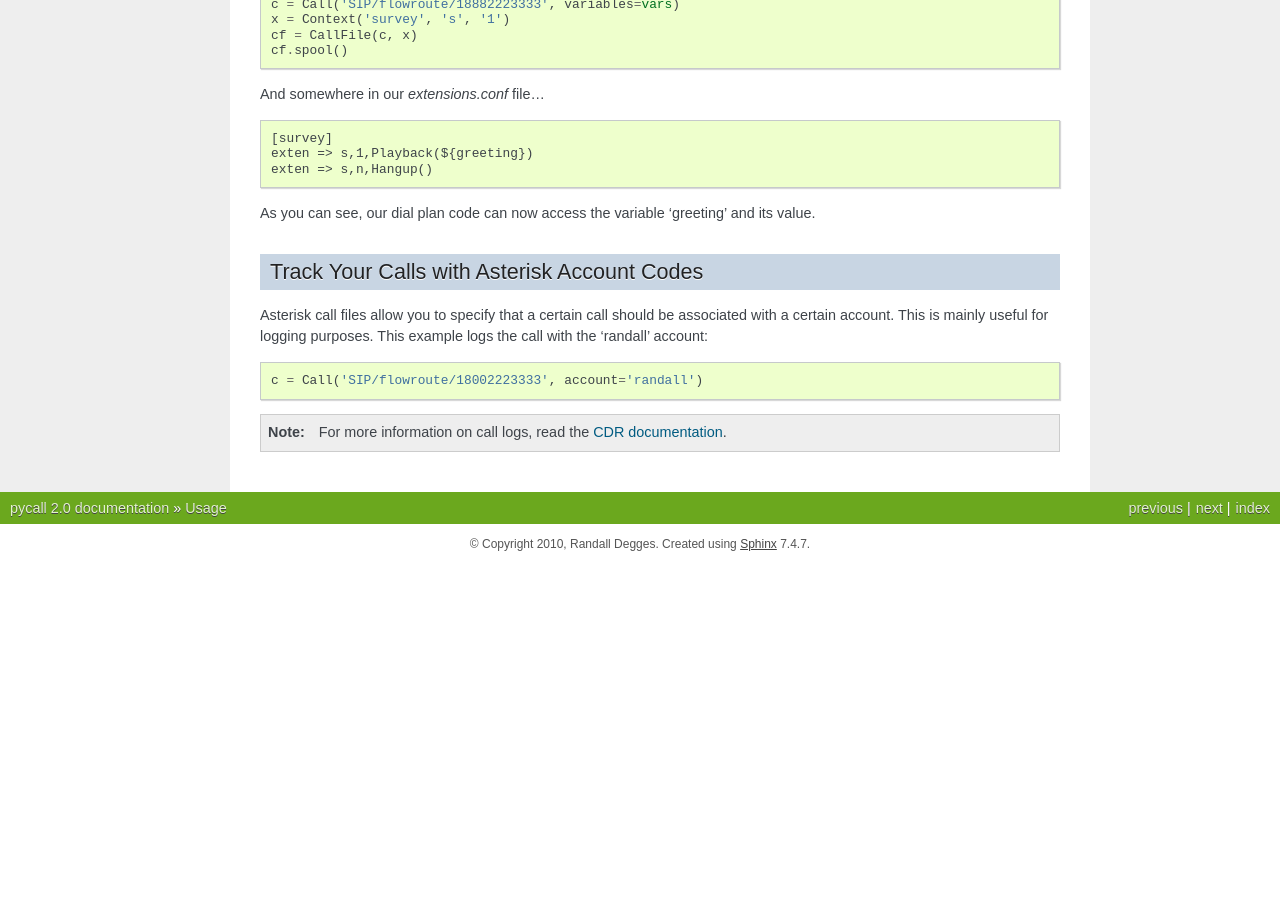
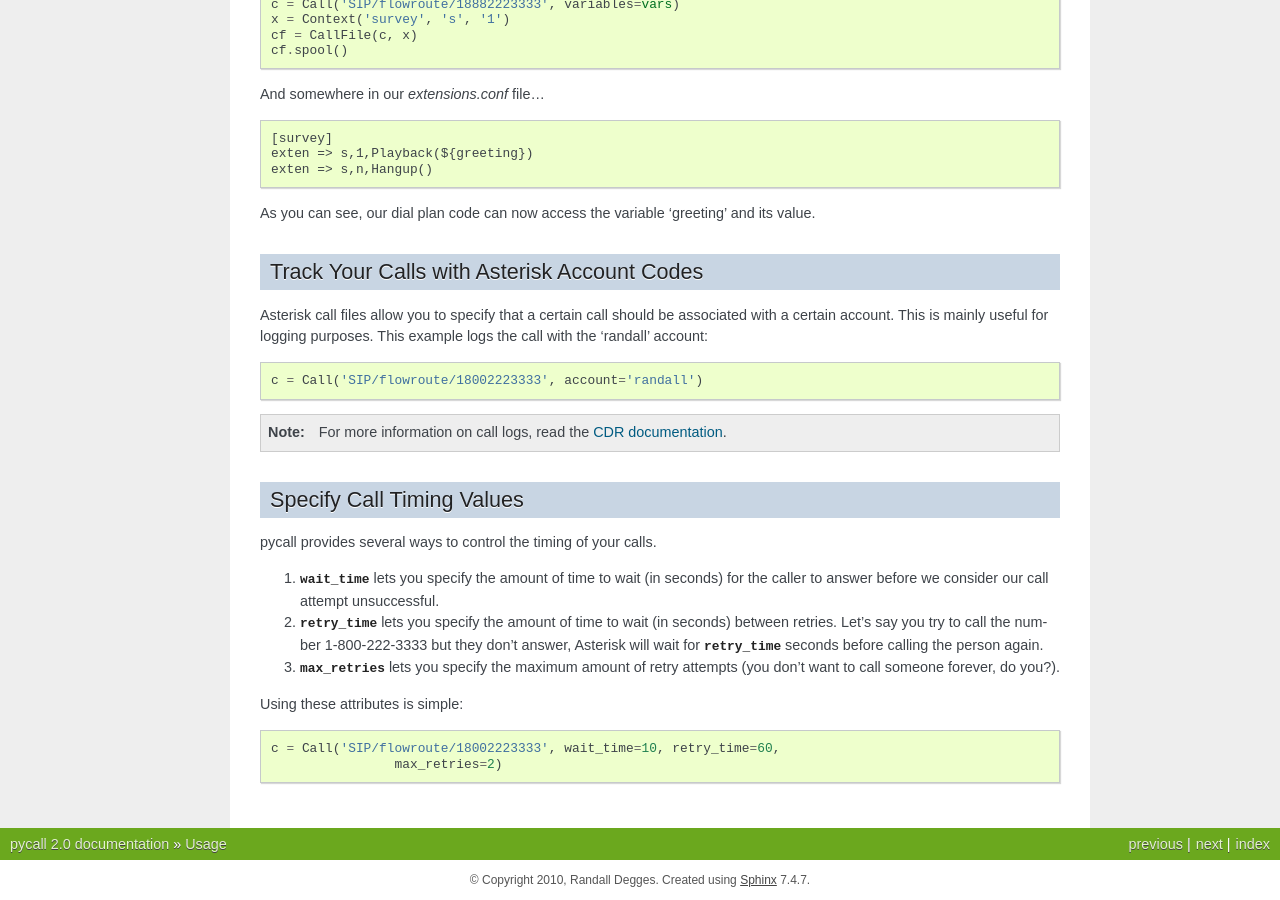
Before and after one commit to rdegges/pycall, a Sphinx documentation site: the page built from docs/usage.rst, in a window 1280 px wide and 900 px high, scrolled down 3618 px. Built offline with Sphinx 7.4.7, drawn with Linux system fonts in a browser that asks for light colours; before the commit the page ends 4182 px from its top, so only the background shows below that; some of the changed text lies outside the part shown.

Commit message:
Adding section on call timing.

```diff
--- a/docs/usage.rst
+++ b/docs/usage.rst
@@ -267,3 +267,26 @@ This example logs the call with the 'randall' account: ::
 
 	For more information on call logs, read the `CDR documentation
 	<http://www.voip-info.org/wiki/view/Asterisk+cdr+csv>`_.
+
+
+Specify Call Timing Values
+--------------------------
+
+pycall provides several ways to control the timing of your calls.
+
+1.	:attr:`~pycall.Call.wait_time` lets you specify the amount of time to wait
+	(in seconds) for the caller to answer before we consider our call attempt
+	unsuccessful.
+
+2.	:attr:`~pycall.Call.retry_time` lets you specify the amount of time to wait
+	(in seconds) between retries. Let's say you try to call the number
+	1-800-222-3333 but they don't answer, Asterisk will wait for
+	:attr:`~pycall.Call.retry_time` seconds before calling the person again.
+
+3.	:attr:`~pycall.Call.max_retries` lets you specify the maximum amount of
+	retry attempts (you don't want to call someone forever, do you?).
+
+Using these attributes is simple: ::
+
+	c = Call('SIP/flowroute/18002223333', wait_time=10, retry_time=60,
+			max_retries=2)
```
